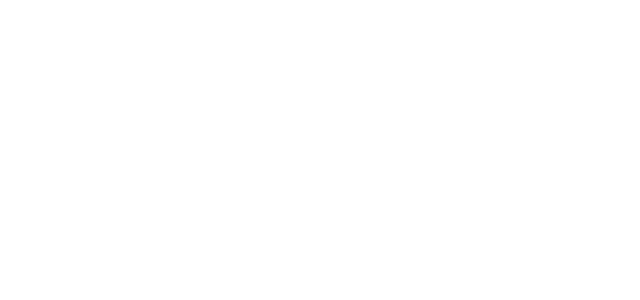
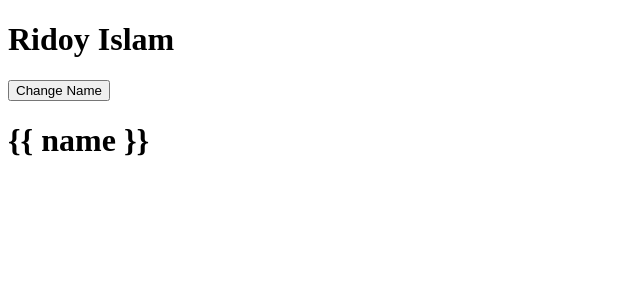
Before and after one commit to hridoy-islam/basicVue, a Vue app: page / in a window 1280 px wide. Shown: the top 300 px of the page, without its empty margins (0-640 px from the left). Built offline with nearby package versions, Linux system fonts and the light colour scheme.

Commit message:
Directives

```diff
--- a/src/App.vue
+++ b/src/App.vue
@@ -1,6 +1,9 @@
 <template>
   <div id="app">
-    <form @submit.prevent="submitform"></form>
+    <h1 v-once>{{ name }}</h1>
+    <button @click="name = 'Batman'">Change Name</button>
+
+    <h1 v-pre>{{ name }}</h1>
   </div>
 </template>
 
@@ -9,37 +12,11 @@
   name: "App",
   data() {
     return {
-      formValues: {
-        name: "",
-        age: null,
-      },
+      name: "Ridoy Islam",
     };
-  },
-  methods: {
-    submitform() {
-      // event.preventDefault();
-      console.log("Form Data", this.formValues);
-    },
   },
 };
 </script>
 
 <style>
-#app {
-  font-family: "Avenir", Helvetica, Arial, sans-serif;
-  -webkit-font-smoothing: antialiased;
-  -moz-osx-font-smoothing: grayscale;
-  text-align: center;
-  color: #2c3e50;
-  margin-top: 60px;
-}
-.underline {
-  text-decoration: underline;
-}
-.promoted {
-  color: red;
-}
-.bg-fine {
-  background: #2c3e50;
-}
 </style>
```
Also changed, not shown: src/components/Directives.vue (added, +22 -0 lines).
